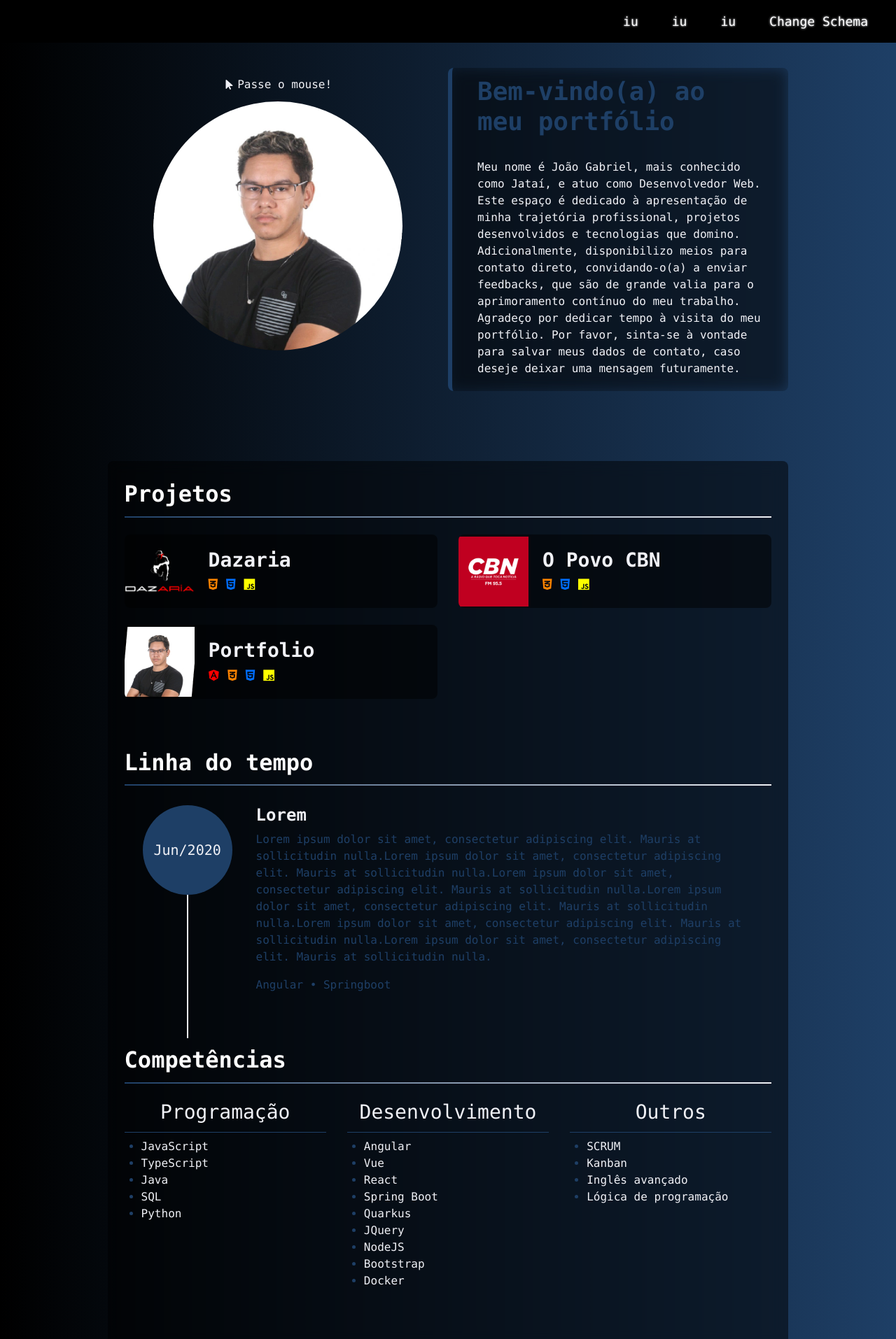
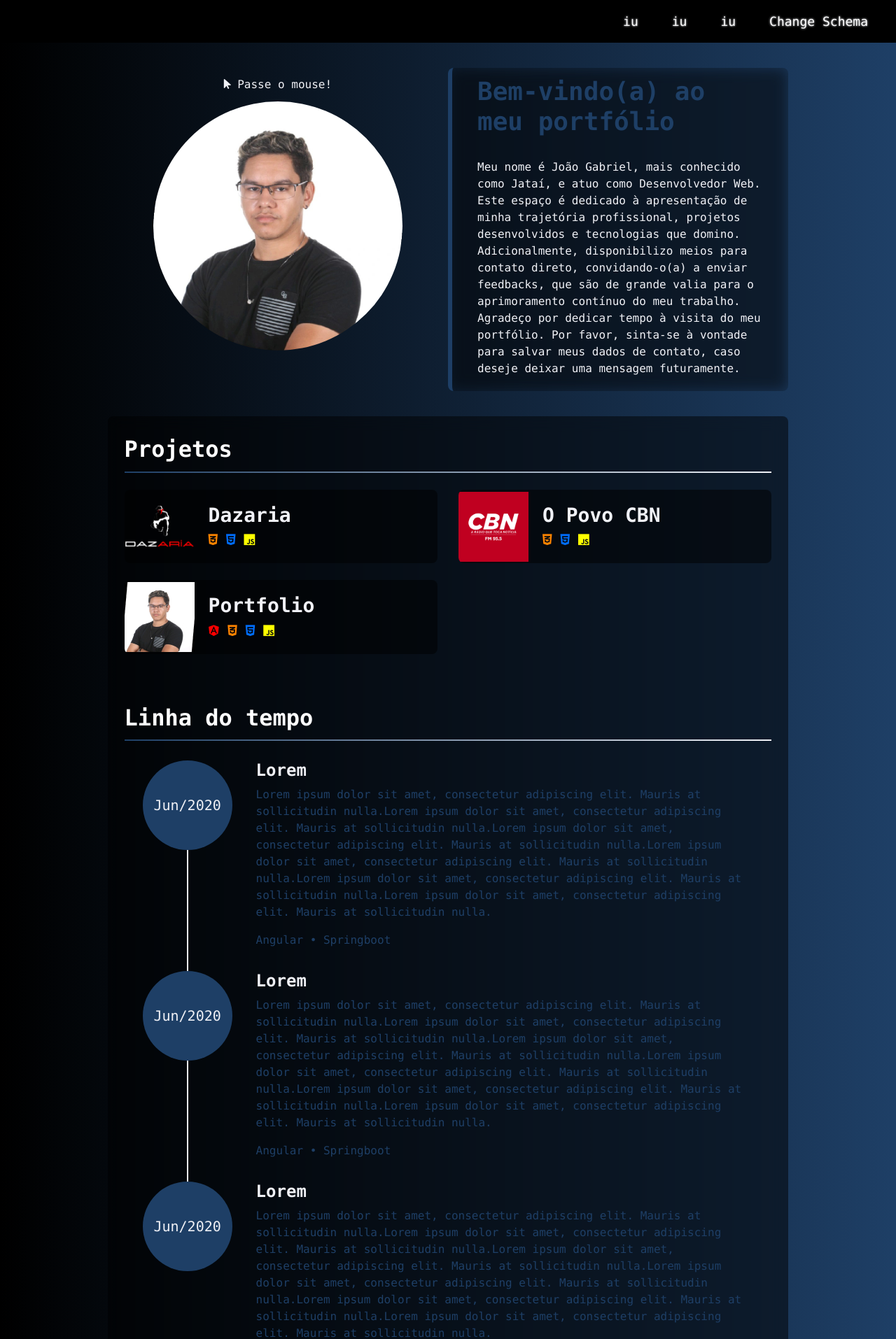
Before and after one commit to GabrielCunha6403/portfolio, an Angular app: page /home in a window 1280 px wide. Shown: the top 1914 px of the page at 70% size. Built offline with nearby package versions, Linux system fonts and the light colour scheme.

Commit message:
aparentemente responsivo

```diff
--- a/src/app/components/timeline/timeline.component.css
+++ b/src/app/components/timeline/timeline.component.css
@@ -26,6 +26,7 @@
 }
 .tl-row {
   display: flex;
+  flex-direction: row;
   padding: 16px 26px;
   border-radius: 8px;
   transition: .2s;
@@ -55,3 +56,37 @@
   color: var(--colorSecondary);
   transition: .2s;
 }
+
+@media (max-width: 728px) {
+  .tl-row {
+    flex-direction: column;
+    padding-left: 8px;
+    padding-right: 8px;
+  }
+  .tl-body {
+    margin: 0;
+  }
+  .tl-point {
+    align-items: center;
+    justify-content: space-between;
+  }
+  .tl-point span {
+    background: none;
+    height: 6rem;
+    width: auto;
+    font-size: 16px;
+  }
+  .line {
+    display: none;
+  }
+  .line-mobile {
+    background: var(--colorSecondary);
+    height: 2px;
+    width: -webkit-fill-available;
+    margin: 0 16px;
+  }
+  .tl-row:hover .tl-point span {
+    background: none;
+    color: var(--colorPrimary);
+  }
+}
--- a/src/app/components/timeline/timeline.component.html
+++ b/src/app/components/timeline/timeline.component.html
@@ -1,8 +1,10 @@
 <div class="timeline">
-  <div class="tl-row" *ngFor="let line of data">
+  <div class="tl-row" *ngFor="let line of data; let i = index">
     <div class="tl-point">
-      <div class="line"></div>
+      <div class="line" *ngIf="i < (data.length - 1)"></div>
+      <!-- <div class="line-mobile"></div> -->
       <span>{{ line.date }}</span>
+      <div class="line-mobile"></div>
     </div>
     <div class="tl-body">
       <h4>{{ line.title }}</h4>
--- a/src/app/pages/home/home.component.css
+++ b/src/app/pages/home/home.component.css
@@ -60,6 +60,9 @@
   border-radius: 50%;
   overflow: hidden;
   transform: rotateY(180deg);
+}
+.flip-card-area {
+  height: 28rem;
 }
 .card-back-info {
   height: 100%;
--- a/src/app/pages/home/home.component.html
+++ b/src/app/pages/home/home.component.html
@@ -1,6 +1,7 @@
 <div class="home">
-  <section class="section-row">
-    <div class="col-6">
+  <section class="section-row row m-0">
+    <div class="col-xl-6">
+      <div class="flip-card-area">
         <div class="mouse-message">
           <span><i class="fas fa-mouse-pointer"></i> Passe o mouse!</span>
         </div>
@@ -31,7 +32,8 @@
           </div>
         </div>
       </div>
-    <div class="col-6 d-flex px-0">
+    </div>
+    <div class="col-xl-6 d-flex px-0">
       <div class="info-section">
         <h2>Bem-vindo(a) ao meu portfólio</h2>
         <label>
@@ -48,7 +50,7 @@
         <h2>Projetos</h2>
         <span class="line-divider"></span>
         <div class="row">
-          <app-card class="col-md-6" *ngFor="let project of projects; let i = index" [project]="project" (click)="openModal(i)"></app-card>
+          <app-card class="col-lg-6" *ngFor="let project of projects; let i = index" [project]="project" (click)="openModal(i)"></app-card>
         </div>
       </div>
     </section>
@@ -67,7 +69,7 @@
         <h2>Competências</h2>
         <span class="line-divider"></span>
         <div class="row">
-          <div class="col-4 skill-column">
+          <div class="col-lg-4 skill-column">
             <h3>Programação</h3>
             <div class="skills-content">
               <ul>
@@ -75,13 +77,13 @@
               </ul>
             </div>
           </div>
-          <div class="col-4 skill-column">
+          <div class="col-lg-4 skill-column">
             <h3>Desenvolvimento</h3>
             <ul>
               <li *ngFor="let sk of skills.development">{{ sk.name }}</li>
             </ul>
           </div>
-          <div class="col-4 skill-column">
+          <div class="col-lg-4 skill-column">
             <h3>Outros</h3>
             <ul>
               <li *ngFor="let sk of skills.others">{{ sk.name }}</li>
--- a/src/assets/data/data.json
+++ b/src/assets/data/data.json
@@ -67,6 +67,18 @@
       "title": "Lorem",
       "description": "Lorem ipsum dolor sit amet, consectetur adipiscing elit. Mauris at sollicitudin nulla.Lorem ipsum dolor sit amet, consectetur adipiscing elit. Mauris at sollicitudin nulla.Lorem ipsum dolor sit amet, consectetur adipiscing elit. Mauris at sollicitudin nulla.Lorem ipsum dolor sit amet, consectetur adipiscing elit. Mauris at sollicitudin nulla.Lorem ipsum dolor sit amet, consectetur adipiscing elit. Mauris at sollicitudin nulla.Lorem ipsum dolor sit amet, consectetur adipiscing elit. Mauris at sollicitudin nulla.",
       "topics": ["Angular", "Springboot"]
+    },
+    {
+      "date": "Jun/2020",
+      "title": "Lorem",
+      "description": "Lorem ipsum dolor sit amet, consectetur adipiscing elit. Mauris at sollicitudin nulla.Lorem ipsum dolor sit amet, consectetur adipiscing elit. Mauris at sollicitudin nulla.Lorem ipsum dolor sit amet, consectetur adipiscing elit. Mauris at sollicitudin nulla.Lorem ipsum dolor sit amet, consectetur adipiscing elit. Mauris at sollicitudin nulla.Lorem ipsum dolor sit amet, consectetur adipiscing elit. Mauris at sollicitudin nulla.Lorem ipsum dolor sit amet, consectetur adipiscing elit. Mauris at sollicitudin nulla.",
+      "topics": ["Angular", "Springboot"]
+    },
+    {
+      "date": "Jun/2020",
+      "title": "Lorem",
+      "description": "Lorem ipsum dolor sit amet, consectetur adipiscing elit. Mauris at sollicitudin nulla.Lorem ipsum dolor sit amet, consectetur adipiscing elit. Mauris at sollicitudin nulla.Lorem ipsum dolor sit amet, consectetur adipiscing elit. Mauris at sollicitudin nulla.Lorem ipsum dolor sit amet, consectetur adipiscing elit. Mauris at sollicitudin nulla.Lorem ipsum dolor sit amet, consectetur adipiscing elit. Mauris at sollicitudin nulla.Lorem ipsum dolor sit amet, consectetur adipiscing elit. Mauris at sollicitudin nulla.",
+      "topics": ["Angular", "Springboot"]
     }
   ]
 }
```
Lines whose indentation alone changed are shown as unchanged.
